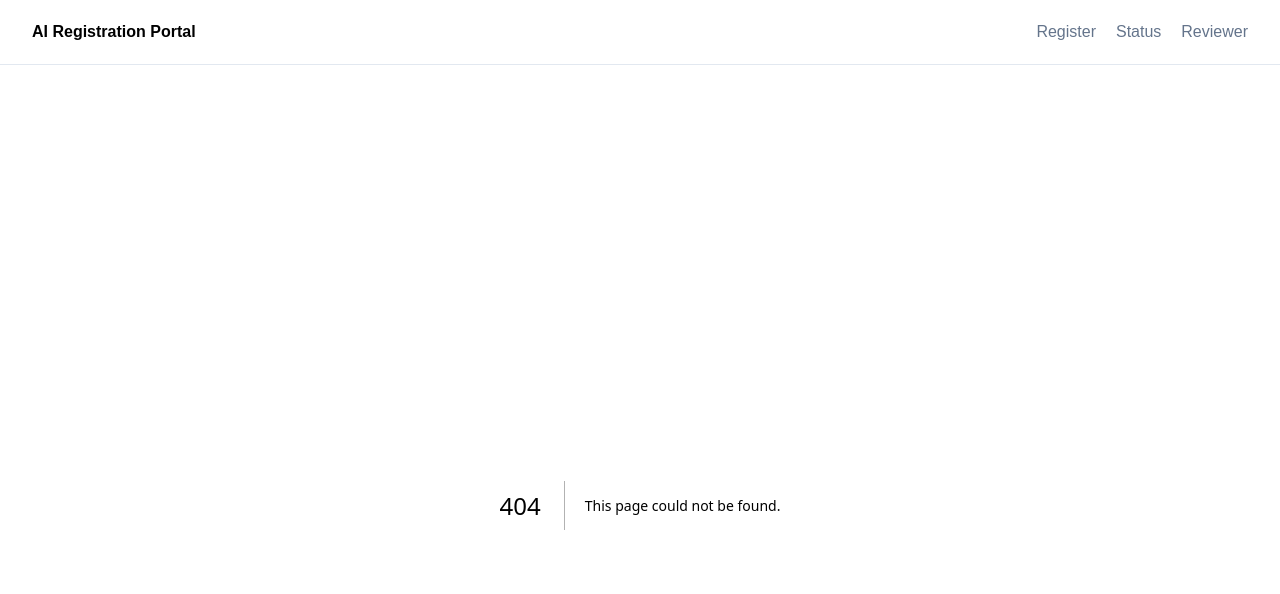
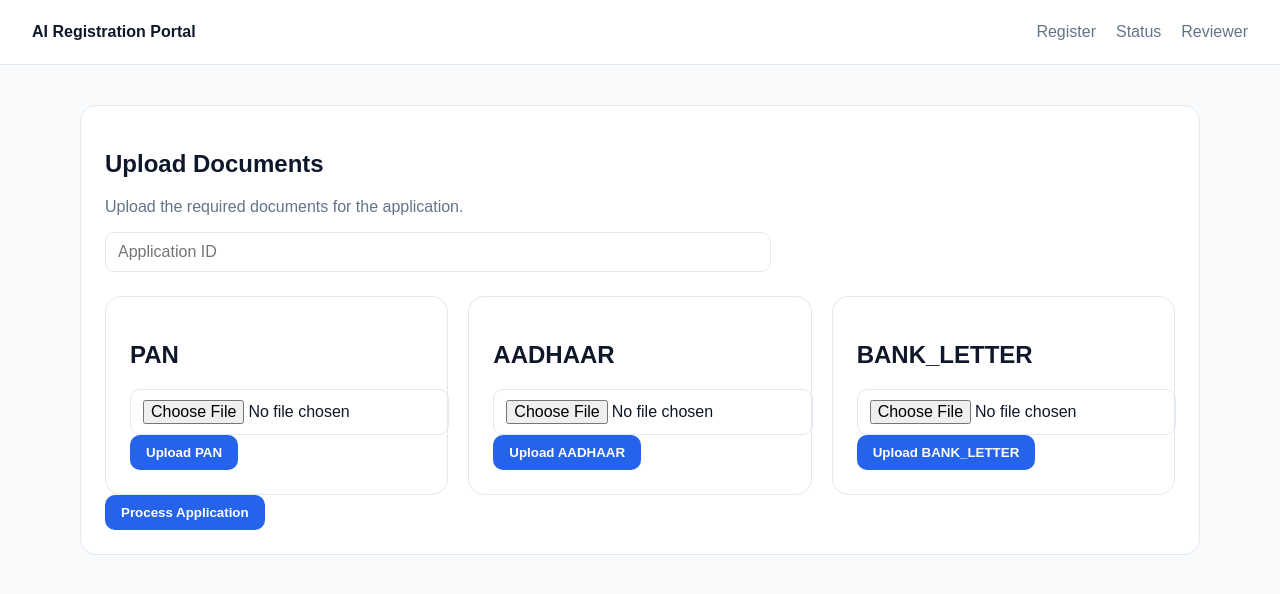
Before and after one commit to vKrypto/ai-registration-agent-platform, a Next.js app in the folder frontend/portal/: page /upload in a window 1280 px wide. Before the commit this address had no page. Shown: the top 594 px of the page. Built offline with nearby package versions, Linux system fonts and the light colour scheme; no server answers.

Commit message:
Add document upload page

```diff
--- /dev/null
+++ b/frontend/portal/app/upload/page.tsx
@@ -0,0 +1,73 @@
+"use client";
+
+import { useSearchParams } from "next/navigation";
+import { useState } from "react";
+
+const API_BASE_URL = process.env.NEXT_PUBLIC_API_BASE_URL ?? "http://localhost:8000";
+const DOCUMENT_TYPES = ["PAN", "AADHAAR", "BANK_LETTER"];
+
+export default function UploadPage() {
+  const searchParams = useSearchParams();
+  const initialApplicationId = searchParams.get("applicationId") ?? "";
+  const [applicationId, setApplicationId] = useState(initialApplicationId);
+  const [message, setMessage] = useState<string | null>(null);
+
+  async function handleUpload(event: React.FormEvent<HTMLFormElement>) {
+    event.preventDefault();
+    setMessage(null);
+
+    const form = new FormData(event.currentTarget);
+    const documentType = String(form.get("document_type"));
+    const file = form.get("file");
+
+    const uploadPayload = new FormData();
+    uploadPayload.append("document_type", documentType);
+    if (file instanceof File) {
+      uploadPayload.append("file", file);
+    }
+
+    const response = await fetch(`${API_BASE_URL}/api/v1/applications/${applicationId}/documents`, {
+      method: "POST",
+      body: uploadPayload,
+    });
+
+    setMessage(response.ok ? `${documentType} uploaded successfully.` : "Upload failed.");
+  }
+
+  async function processApplication() {
+    const response = await fetch(`${API_BASE_URL}/api/v1/applications/${applicationId}/process`, {
+      method: "POST",
+    });
+    const result = await response.json();
+    setMessage(`Processing completed. Status: ${result.status}`);
+  }
+
+  return (
+    <section className="card">
+      <h1>Upload Documents</h1>
+      <p className="muted">Upload the required documents for the application.</p>
+
+      <div className="form">
+        <input
+          value={applicationId}
+          onChange={(event) => setApplicationId(event.target.value)}
+          placeholder="Application ID"
+        />
+      </div>
+
+      <div className="grid">
+        {DOCUMENT_TYPES.map((documentType) => (
+          <form className="card" onSubmit={handleUpload} key={documentType}>
+            <h2>{documentType}</h2>
+            <input type="hidden" name="document_type" value={documentType} />
+            <input name="file" type="file" accept=".pdf,.jpg,.jpeg,.png" required />
+            <button type="submit">Upload {documentType}</button>
+          </form>
+        ))}
+      </div>
+
+      <button type="button" onClick={processApplication}>Process Application</button>
+      {message && <p>{message}</p>}
+    </section>
+  );
+}
```
